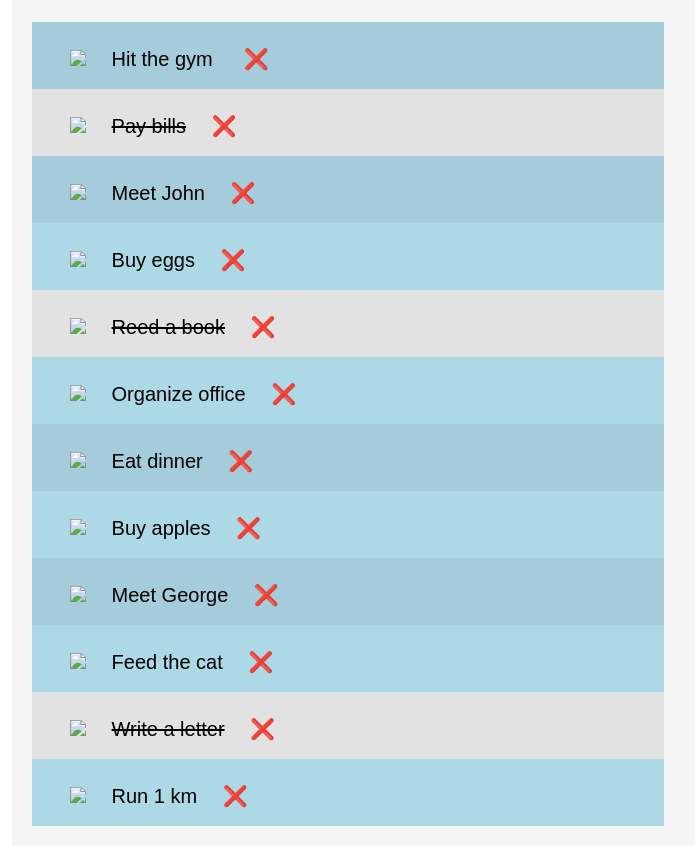
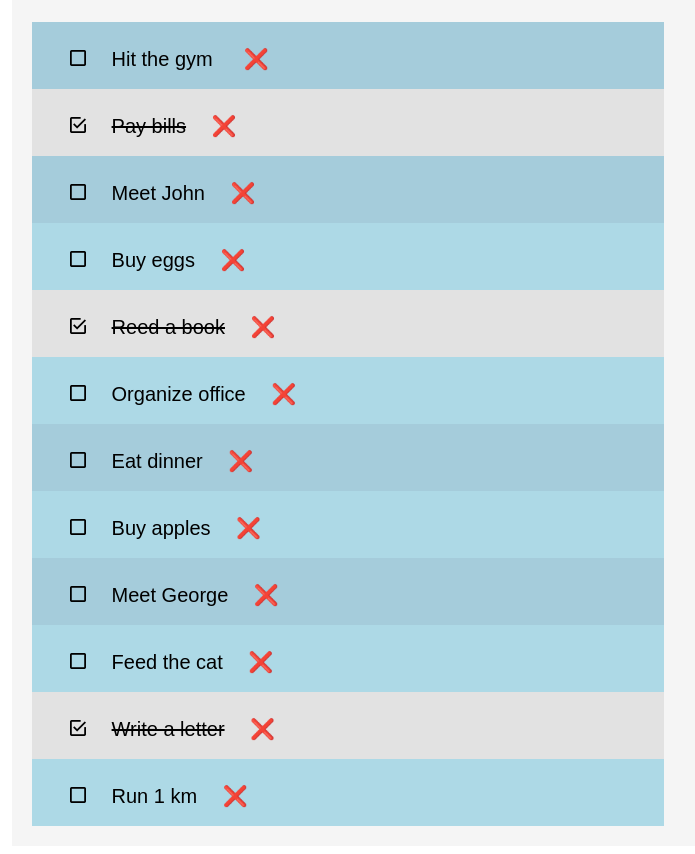
Before and after one commit to ramasQA/hw_step1, a plain HTML site: page MyToDoList.html in a window 1280 px wide. Shown: the part 90-944 px from the top of the page, without its empty margins (282-977 px from the left). Drawn offline with Linux system fonts and the light colour scheme; the site is published under a folder, as on GitHub Pages, so addresses that start at the root find nothing.

Commit message:
EditMuToDoList

```diff
--- a/MyToDoList.html
+++ b/MyToDoList.html
@@ -11,18 +11,18 @@
 
     <ol class="rectangle">
         <h2>My To Do List</h2>
-        <li><a id="blue"><img src="/img/iconsMyToDoList/unchecked_16.png"> Hit the gym &emsp; &#10060;</a></li>
-        <li><a id="gray"><img src="/img/iconsMyToDoList/checked_16.png"> <strike>Pay bills</strike>&emsp; &#10060;</a></li>
-        <li><a id="blue"><img src="/img/iconsMyToDoList/unchecked_16.png"> Meet John&emsp; &#10060;</a></li>
-        <li><a id="ble"><img src="/img/iconsMyToDoList/unchecked_16.png"> Buy eggs&emsp; &#10060;</a></li>
-        <li><a id="gray"><img src="/img/iconsMyToDoList/checked_16.png"> <strike>Reed a book</strike>&emsp; &#10060;</a></li>
-        <li><a id="ble"><img src="/img/iconsMyToDoList/unchecked_16.png"> Organize office&emsp; &#10060;</a></li>
-        <li><a id="blue"><img src="/img/iconsMyToDoList/unchecked_16.png"> Eat dinner&emsp; &#10060;</a></li>
-        <li><a id="ble"><img src="/img/iconsMyToDoList/unchecked_16.png"> Buy apples&emsp; &#10060;</a></li>
-        <li><a id="blue"><img src="/img/iconsMyToDoList/unchecked_16.png"> Meet George&emsp; &#10060;</a></li>
-        <li><a id="ble"><img src="/img/iconsMyToDoList/unchecked_16.png"> Feed the cat&emsp; &#10060;</a></li>
-        <li><a id="gray"><img src="/img/iconsMyToDoList/checked_16.png"> <strike>Write a letter</strike>&emsp; &#10060;</a></li>
-        <li><a id="ble"><img src="/img/iconsMyToDoList/unchecked_16.png"> Run 1 km&emsp; &#10060;</a></li>
+        <li><a id="blue"><img src="./img/iconsMyToDoList/unchecked_16.png"> Hit the gym &emsp; &#10060;</a></li>
+        <li><a id="gray"><img src="./img/iconsMyToDoList/checked_16.png"> <strike>Pay bills</strike>&emsp; &#10060;</a></li>
+        <li><a id="blue"><img src="./img/iconsMyToDoList/unchecked_16.png"> Meet John&emsp; &#10060;</a></li>
+        <li><a id="ble"><img src="./img/iconsMyToDoList/unchecked_16.png"> Buy eggs&emsp; &#10060;</a></li>
+        <li><a id="gray"><img src="./img/iconsMyToDoList/checked_16.png"> <strike>Reed a book</strike>&emsp; &#10060;</a></li>
+        <li><a id="ble"><img src="./img/iconsMyToDoList/unchecked_16.png"> Organize office&emsp; &#10060;</a></li>
+        <li><a id="blue"><img src="./img/iconsMyToDoList/unchecked_16.png"> Eat dinner&emsp; &#10060;</a></li>
+        <li><a id="ble"><img src="./img/iconsMyToDoList/unchecked_16.png"> Buy apples&emsp; &#10060;</a></li>
+        <li><a id="blue"><img src="./img/iconsMyToDoList/unchecked_16.png"> Meet George&emsp; &#10060;</a></li>
+        <li><a id="ble"><img src="./img/iconsMyToDoList/unchecked_16.png"> Feed the cat&emsp; &#10060;</a></li>
+        <li><a id="gray"><img src="./img/iconsMyToDoList/checked_16.png"> <strike>Write a letter</strike>&emsp; &#10060;</a></li>
+        <li><a id="ble"><img src="./img/iconsMyToDoList/unchecked_16.png"> Run 1 km&emsp; &#10060;</a></li>
       </ol>
 
 
```
